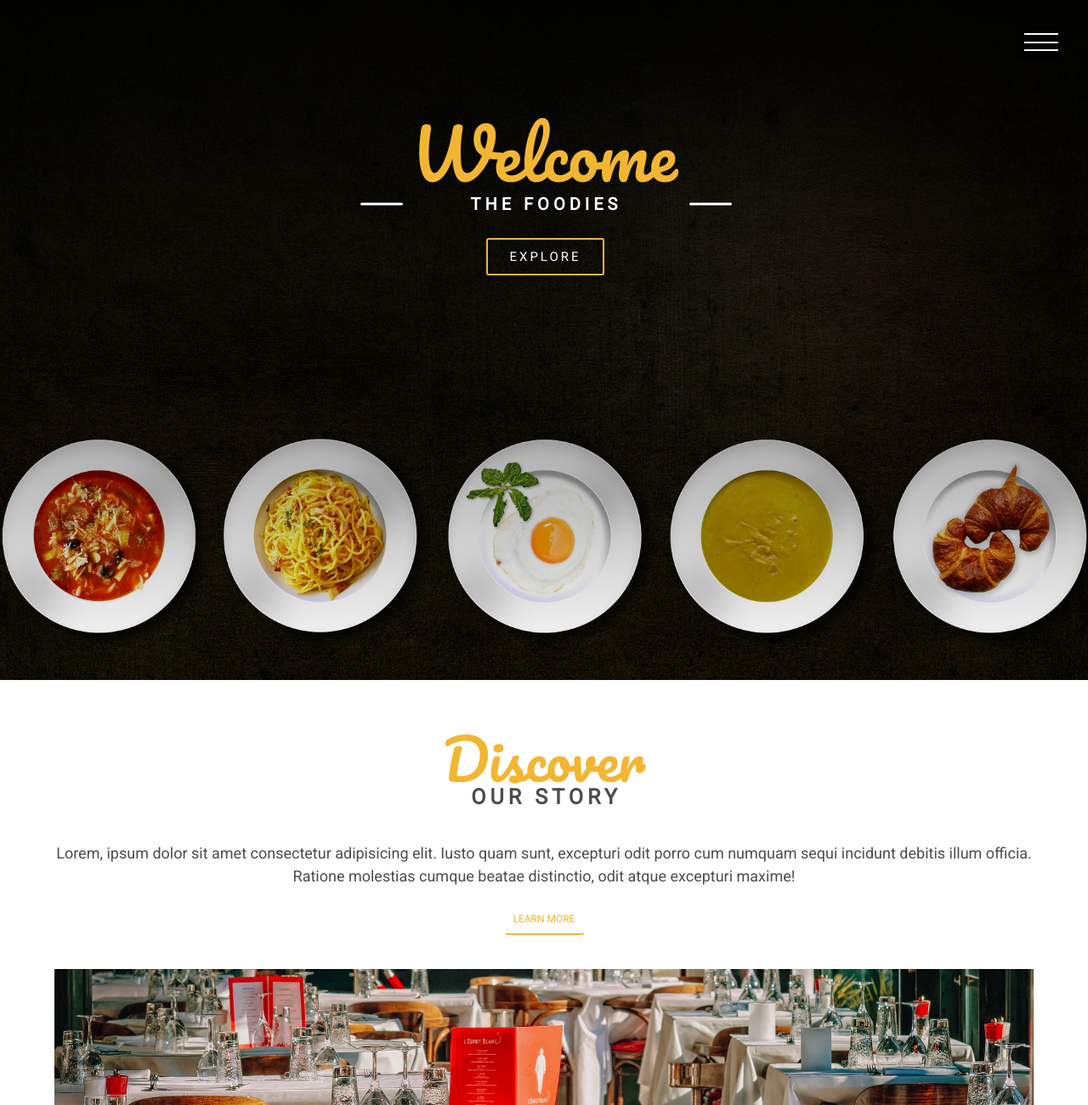
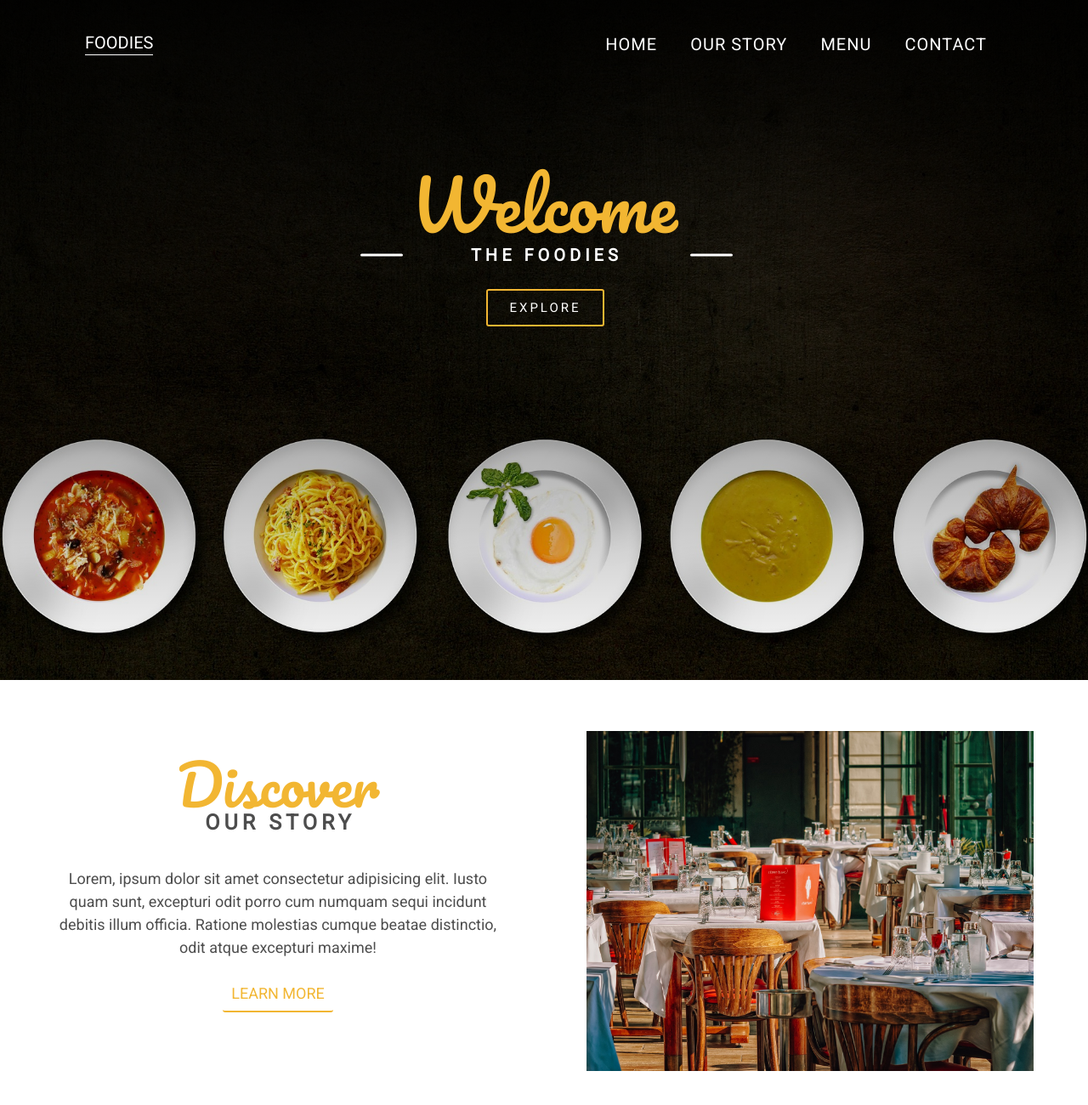
Before and after one commit to ElimuStuart/Foodies, a plain HTML site: page index.html in a window 1280 px wide. Shown: the top 1300 px of the page at 85% size. Drawn offline with Linux system fonts and the light colour scheme.

Commit message:
fully responsive

```diff
--- a/css/style.css
+++ b/css/style.css
@@ -87,6 +87,7 @@ a {
 
 .between-sec {
     padding: 20rem 0;
+    text-align: center;
 }
 
 .between-sec-color {
@@ -160,6 +161,15 @@ header {
 }
 
 /* Header - Nav */
+#logo {
+    display: none;
+    text-transform: uppercase;
+    font-size: 2rem;
+    font-weight: 300;
+    margin-bottom: -5px;
+    border-bottom: 1px solid var(--main-white);
+}
+
 .nav {
     width: 100%;
     height: 6rem;
@@ -369,3 +379,132 @@ footer h4 {
     font-family: 'Teko', sans-serif;
 
 }
+
+@media screen and (min-width: 769px){
+    header,
+    .between-sec {
+        background-attachment: fixed;
+    }
+
+    .menu {
+        display: none;
+    }
+
+    #logo {
+        display: block;
+    }
+
+    .nav {
+        display: flex;
+        padding: 2rem 10rem 0;
+        justify-content: space-between;
+    }
+
+    .nav .overlay {
+        background: none;
+        opacity: initial;
+        position: initial;
+        transform: initial;
+    }
+
+    .nav .overlay ul {
+        flex-direction: row;
+        margin-top: 2px;
+        list-style: none;
+    }
+
+    .nav .overlay ul li {
+        font-size: 1.5rem;
+        letter-spacing: 1px;
+        margin-right: -1px;
+        padding: 0 2rem;
+    }
+
+    .main-text {
+        margin: 18rem auto auto;
+    }
+
+    .container {
+        display: flex;
+        align-items: center;
+        flex-direction: row;
+    }
+
+    .center {
+        flex: 1;
+    }
+
+    .add-flex {
+        flex: 1;
+    }
+
+    .add-padding-right {
+        padding-right: 10rem;
+    }
+
+    .first {
+        order: 1;
+    }
+
+    .second {
+        order: 2;
+    }
+
+    .store {
+        min-height: 40rem;
+    }
+
+    .btn-info {
+        font-size: 1.8rem;
+    }
+
+    .main-text h1 {
+        transform: translateY(4rem);
+        opacity: 0;
+        animation: .5s fadeUp .5s forwards;
+
+    }
+
+    .main-text h2 {
+        transform: scale(2);
+        opacity: 0;
+        animation: fadeIn .5s forwards;
+    }
+
+    .main-text .main-btn {
+        opacity: 0;
+        animation: .5s fade 1s forwards;
+    }
+
+    @keyframes fadeIn {
+        0% {
+            transform: scale(2);
+            opacity: 0;
+        }
+        100% {
+            transform: scale(1);
+            opacity: 1;
+        }
+    }
+
+    @keyframes fadeUp {
+        0% {
+            transform: translateY(4rem);
+            opacity: 0;
+        }
+        100% {
+            transform: translateY(0);
+            opacity: 1;
+        }
+    }
+
+    @keyframes fade {
+        0% {
+            opacity: 0;
+        }
+        100% {
+            opacity: 1;
+        }
+    }
+
+}
--- a/index.html
+++ b/index.html
@@ -17,6 +17,7 @@
     </div>
 
     <nav class="nav">
+      <a href="index.html" id="logo">Foodies</a>
       <div class="overlay">
         <ul>
           <li><a href="#home">Home</a></li>
@@ -36,28 +37,31 @@
 
   <section class="our-story" id="story">
     <div class="container">
+      <div class="center add-padding-right">
         <h1 class="custom-font">Discover</h1>
         <h2 class="custom-font-secondary">Our Story</h2>
         <p>Lorem, ipsum dolor sit amet consectetur adipisicing elit. Iusto quam sunt, excepturi odit porro cum numquam sequi incidunt debitis illum officia. Ratione molestias cumque beatae distinctio, odit atque excepturi maxime!</p>
         <a href="#" class="btn btn-info">Learn More</a>
-      <div class="store"></div>
+      </div>
+
+      <div class="store add-flex"></div>
     </div>
   </section>
 
   <section class="fresh-ingredients between-sec">
-    <div class="container">
     <h1 class="custom-font">Fresh</h1>
     <h2 class="custom-font-secondary between-sec-color">Ingredients</h2>
-    </div>
   </section>
 
   <section class="our-menu" id="menu">
     <div class="container">
+      <div class="center second">
           <h1 class="custom-font">Discover</h1>
           <h2 class="custom-font-secondary">Our Menu</h2>
           <p>Lorem, ipsum dolor sit amet consectetur adipisicing elit. Iusto quam sunt, excepturi odit porro cum numquam sequi incidunt debitis illum officia. Ratione molestias cumque beatae distinctio, odit atque excepturi maxime!</p>
           <a href="#" class="btn btn-info">Full Menu</a>
-      <div class="image-group">
+      </div>
+      <div class="image-group add-flex add-padding-right first">
         <img src="images/coffee.jpg" alt="">
         <img src="images/cocktail.jpg" alt="">
         <img src="images/iced coffee.jpg" alt="">
@@ -67,24 +71,26 @@
   </section>
 
   <section class="delicious-snacks between-sec">
-    <div class="container">
       <h1 class="custom-font">Delicious</h1>
       <h2 class="custom-font-secondary between-sec-color">Snacks</h2>
-    </div>
   </section>
 
   <section class="contact-us" id="contact">
     <div class="container">
+      <div class="center add-padding-right">
         <h1 class="custom-font">Contact</h1>
         <h2 class="custom-font-secondary">Us</h2>
         <p>Lorem, ipsum dolor sit amet consectetur adipisicing elit. Iusto quam sunt, excepturi odit porro cum numquam sequi incidunt debitis illum officia. Ratione molestias cumque beatae distinctio, odit atque excepturi maxime!</p>
+      </div>
 
+      <div class="form-container add-flex">
         <form action="">
           <input type="text" class="input" name="name" id="" placeholder="Full Name" required>
           <input type="email" class="input" name="email" id="" placeholder="Your Email" required>
           <textarea name="message" class="text-area" placeholder="What can we help you with?" required></textarea>
           <input type="submit" value="Submit" class="input btn btn-submit">
         </form>
+      </div>
     </div>
   </section>
 
```
Lines whose indentation alone changed are shown as unchanged.
